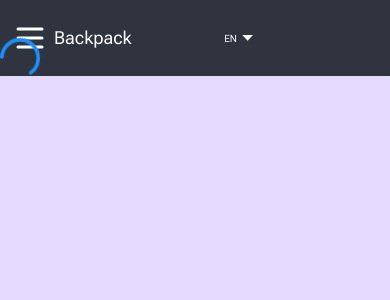
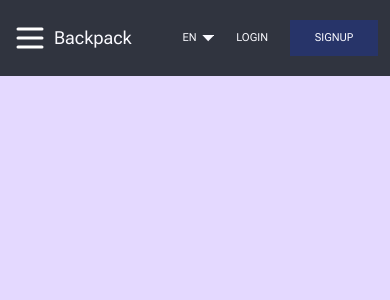
Before and after one commit to chingu-voyages/v47-tier3-team-31, a Next.js app in the folder travel-event-host-app/: page / in a window 390 px wide. Shown: the top 300 px of the page. Built offline with nearby package versions, Linux system fonts and the light colour scheme.

Commit message:
minor fix

```diff
--- a/travel-event-host-app/src/components/header/Header.tsx
+++ b/travel-event-host-app/src/components/header/Header.tsx
@@ -7,7 +7,7 @@ import CircularProgress, { circularProgressClasses } from '@mui/material/Circula
 
 export default function Header() {
   const [lang, setLang] = useState('EN');
-  const [status, setStatus] = useState('loading');
+  const [status, setStatus] = useState('unauthenticated');
   const [navMenuIsOpen, setnavMenuIsOpen] = useState(false);
   const userName = 'Angelo';
   return (
--- a/travel-event-host-app/src/components/header/styles.module.css
+++ b/travel-event-host-app/src/components/header/styles.module.css
@@ -167,6 +167,6 @@
   }
   .authBox {
     gap: 0.5em;
-    font-size: 10px;
+    font-size: 11px;
   }
 }
```
